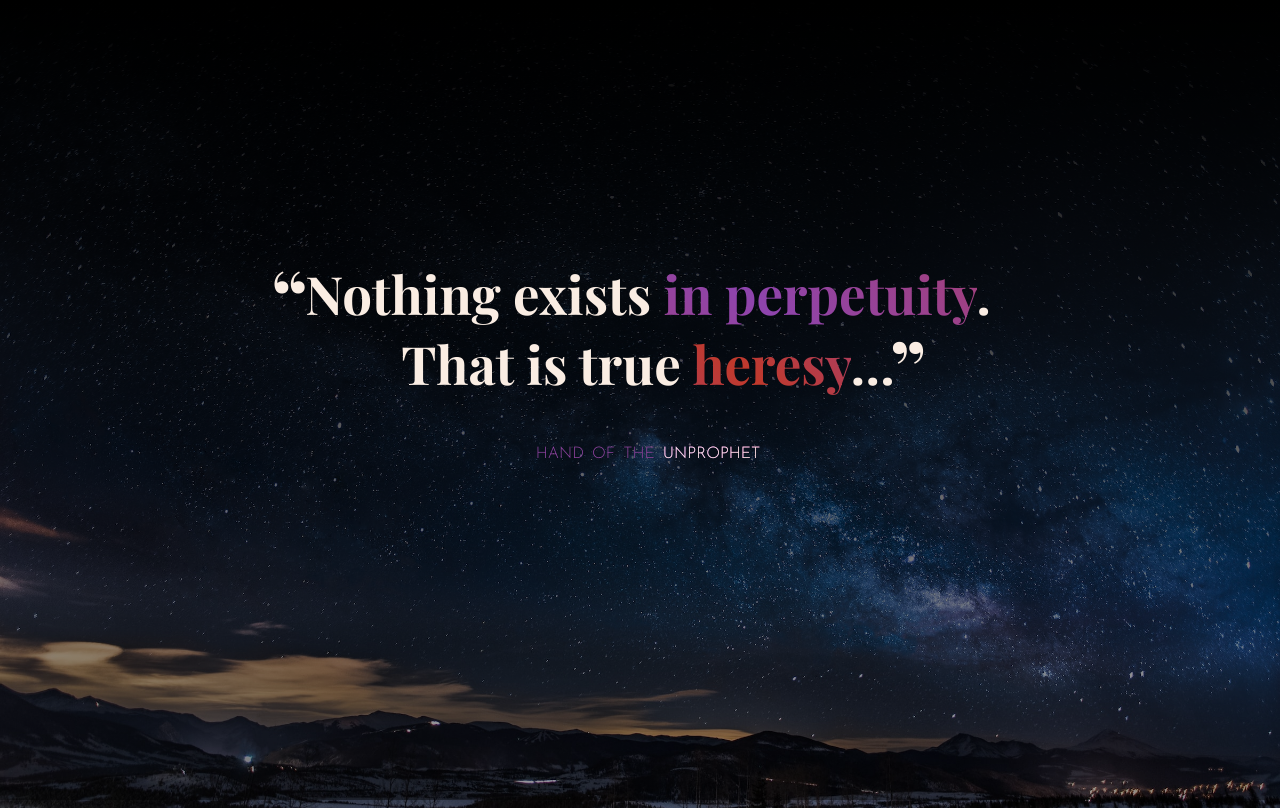
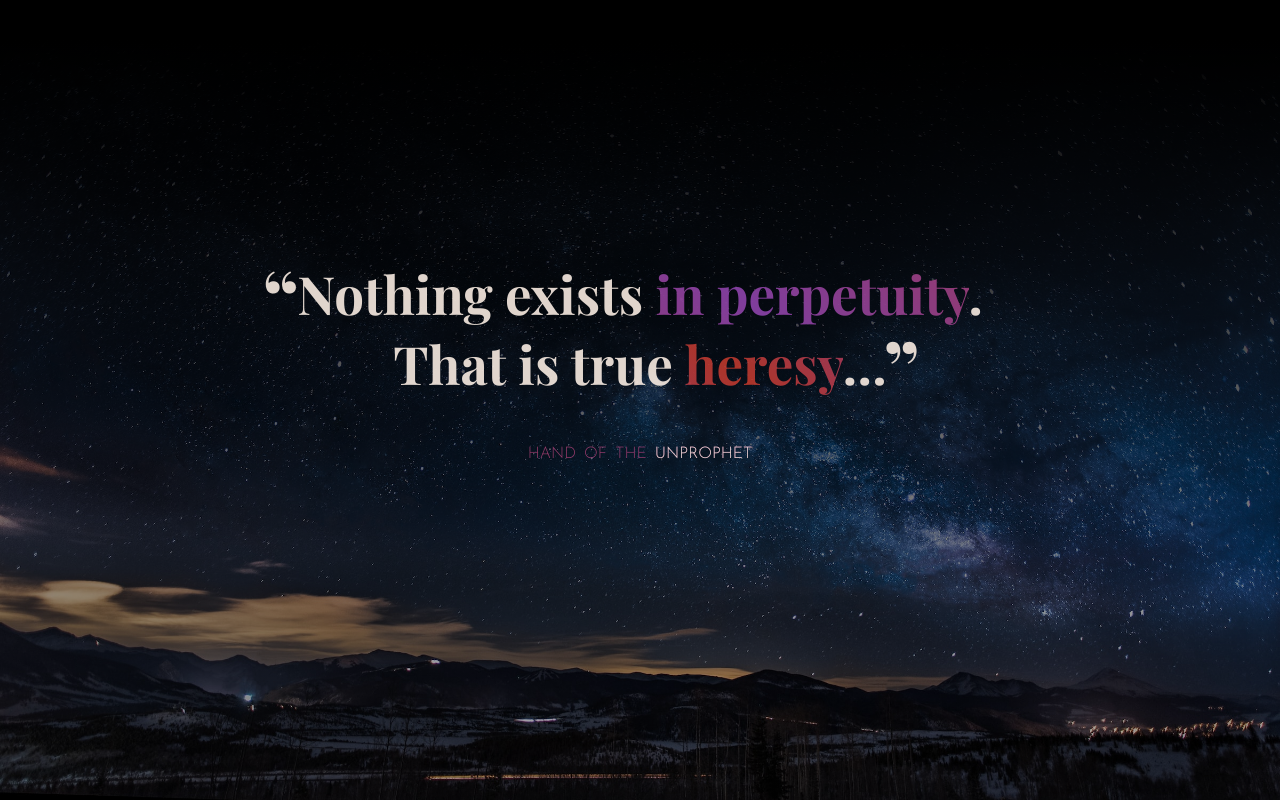
Before and after one commit to unprophet/hand, a plain HTML site: page index.html in a window 1280 px wide. Drawn offline with Linux system fonts and the light colour scheme.

Commit message:
organize stylesheet & add animations

```diff
--- /dev/null
+++ b/assets/styles/animations.css
@@ -0,0 +1,18 @@
+/* -=[: Global Animations :]=- */
+
+@keyframes bq-title-gradient-glow {
+    from {background-position:   0%   0%}
+      to {background-position: 100% 100%}
+}
+
+@keyframes bq-title-appear {
+    from {
+        opacity: 0;
+        transform: translateY(1.2em);
+    }
+
+    to {
+        opacity: 1;
+        transform: translateY(0);
+    }
+}
--- /dev/null
+++ b/assets/styles/fonts.css
@@ -0,0 +1,11 @@
+/* -=[: Global Fonts :]=- */
+
+@font-face {
+    font-family: "Playfair Display";
+    src: url('../fonts/PlayfairDisplay-Bold.ttf');
+}
+
+@font-face {
+    font-family: "Josefin Sans";
+    src: url('../fonts/JosefinSans-Light.ttf');
+}
--- /dev/null
+++ b/assets/styles/variables.css
@@ -0,0 +1,7 @@
+/* -=[: Global Variables :]=- */
+
+:root {
+    --color-soft-white: #faede3;
+    --color-soft-wax: #c0392b;
+    --color-moonshadow: #8e44ad;
+}
--- a/index.html
+++ b/index.html
@@ -1,8 +1,8 @@
 <!DOCTYPE html>
 <html>
     <head>
-        <meta charset="UTF-8" />
-        <meta name="viewport" content="width=device-width; initial-scale=1" />
+        <meta charset="utf-8" />
+        <meta name="viewport" content="width=device-width, initial-scale=1" />
         <title>Hand Of The Unprophet</title>
         <link rel="stylesheet" href="styles.css" />
     </head>
--- a/styles.css
+++ b/styles.css
@@ -1,27 +1,18 @@
-@font-face {
-    font-family: "Playfair Display";
-    src: url('assets/fonts/PlayfairDisplay-Bold.ttf');
-}
+/* -=[: Imports :]=- */
+@import url('assets/styles/variables.css');
+@import url('assets/styles/fonts.css');
+@import url('assets/styles/animations.css');
 
-@font-face {
-    font-family: "Josefin Sans";
-    src: url('assets/fonts/JosefinSans-Light.ttf');
-}
-
-:root {
-    --soft-white: #faede3;
-    --soft-wax: #c0392b;
-    --moonshadow: #8e44ad;
-}
+/* -=[: Base Styling :]=- */
 
 html, body {
     height: 100%;
-    width: 100%;
 }
 
 body {
-    background-image: linear-gradient(to top, rgba(0, 0, 0, 0.4) 10%, rgba(0, 0, 0, 1)), url('assets/images/nathan-anderson-L95xDkSSuWw-unsplash.jpg');
+    background-image: linear-gradient(to top, rgb(0 0 0 / 0.35) 15%, rgb(0 0 0 / 1) 95%), url('assets/images/nathan-anderson-L95xDkSSuWw-unsplash.jpg');
     background-size: cover;
+    background-position: bottom;
     background-repeat: no-repeat;
     overflow: hidden;
 
@@ -30,11 +21,18 @@ body {
     align-items: center;
 }
 
+/* -=[: Blockquotes :]=- */
+
+/* -=[: Blockquote Title Styling :]=- */
+
 .bq-title {
     margin: 0;
     margin-top: -12vh;
+    margin-inline: 0;
     width: 90%;
     min-width: 20em;
+
+    opacity: 0.9;
 
     text-align: center;
     quotes: "“" "”" "‘" "’";
@@ -43,41 +41,46 @@ body {
 .bq-title p {
     margin: 0;
 
-    color: var(--soft-white);
+    color: var(--color-soft-white);
     font-family: "Playfair Display", serif;
     font-size: 4em;
+
+    opacity: 0;
+    animation: bq-title-appear 1.5s 0.2s ease forwards;
 }
 
 .bq-title p::before,
 .bq-title p::after {
     position: absolute;
-    margin-top: 0.05em;
+    margin-top: -0.19em;
+    font-size: 1.5em;
 
-    transform: scale(1.5);
+    opacity: 0;
+    animation: bq-title-appear 1.3s ease forwards;
 }
 
 .bq-title p::before {
-    margin-left: -0.525em;
+    margin-left: -0.44em;
     content: open-quote;
 }
 
 .bq-title p::after {
-    margin-left: 0.025em;
+    margin-left: -0.04em;
     content: close-quote;
 }
 
-.bq-title span {
+.bq-title p span {
     color: transparent;
 
-    background: linear-gradient(45deg, var(--soft-wax), var(--moonshadow), var(--soft-wax));
+    background: linear-gradient(45deg, var(--color-soft-wax), var(--color-moonshadow), var(--color-soft-wax));
     background-size: 400%;
     background-clip: text;
 
-    animation: gradient-glow 30s ease infinite;
+    animation: bq-title-gradient-glow 15s ease infinite alternate;
 }
 
 .bq-title .reverse {
-    background: linear-gradient(45deg, var(--moonshadow), var(--soft-wax), var(--moonshadow));
+    background: linear-gradient(45deg, var(--color-moonshadow), var(--color-soft-wax), var(--color-moonshadow));
     background-size: 400%;
     background-clip: text;
 }
@@ -90,22 +93,20 @@ body {
     font-size: 1.3em;
     word-spacing: 0.2em;
 
-    background: linear-gradient(45deg, var(--soft-wax), var(--moonshadow), var(--soft-wax));
+    background: linear-gradient(45deg, var(--color-soft-wax), var(--color-moonshadow), var(--color-soft-wax));
     background-size: 400%;
     background-clip: text;
 
     text-transform: uppercase;
-    animation: gradient-glow 30s ease infinite;
+
+    opacity: 0;
+    animation:
+        bq-title-appear 1.2s 1.5s ease forwards,
+        bq-title-gradient-glow 30s ease infinite alternate;
 }
 
 .bq-title footer span {
-    color: var(--soft-white);
-}
-
-@keyframes gradient-glow {
-      0% {background-position:   0%   0%}
-     50% {background-position: 100% 100%}
-    100% {background-position:   0%   0%}
+    color: var(--color-soft-white);
 }
 
 @media screen and (max-width: 80em) {
```
